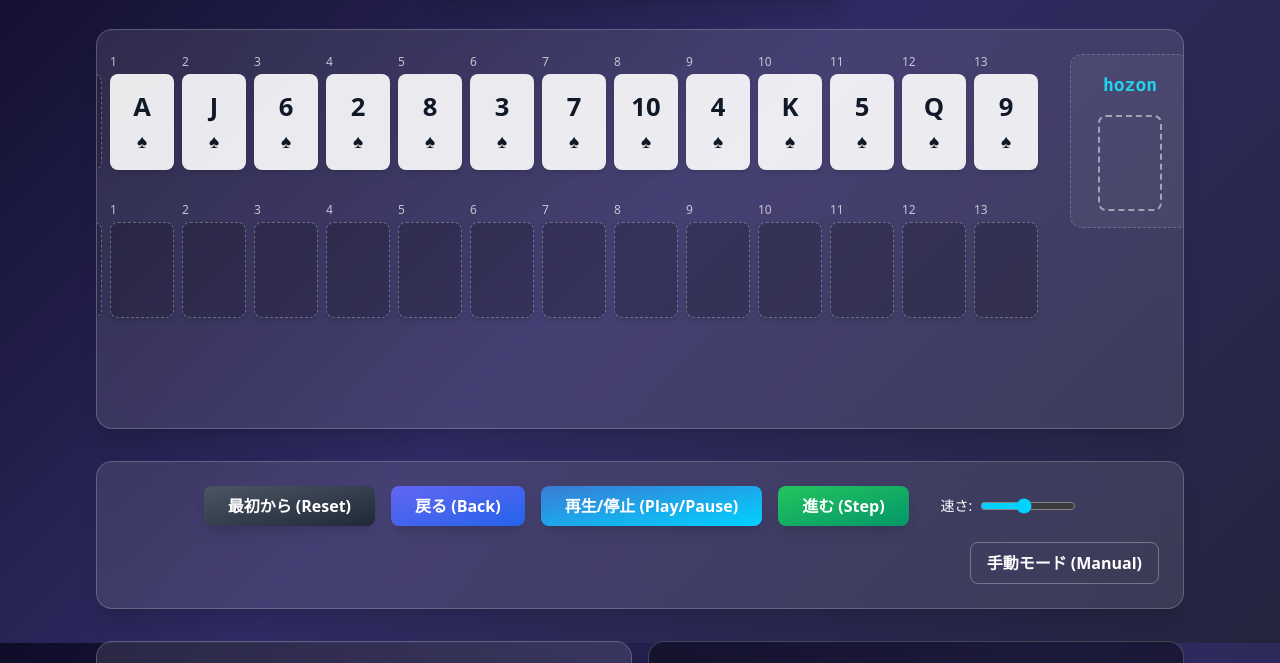
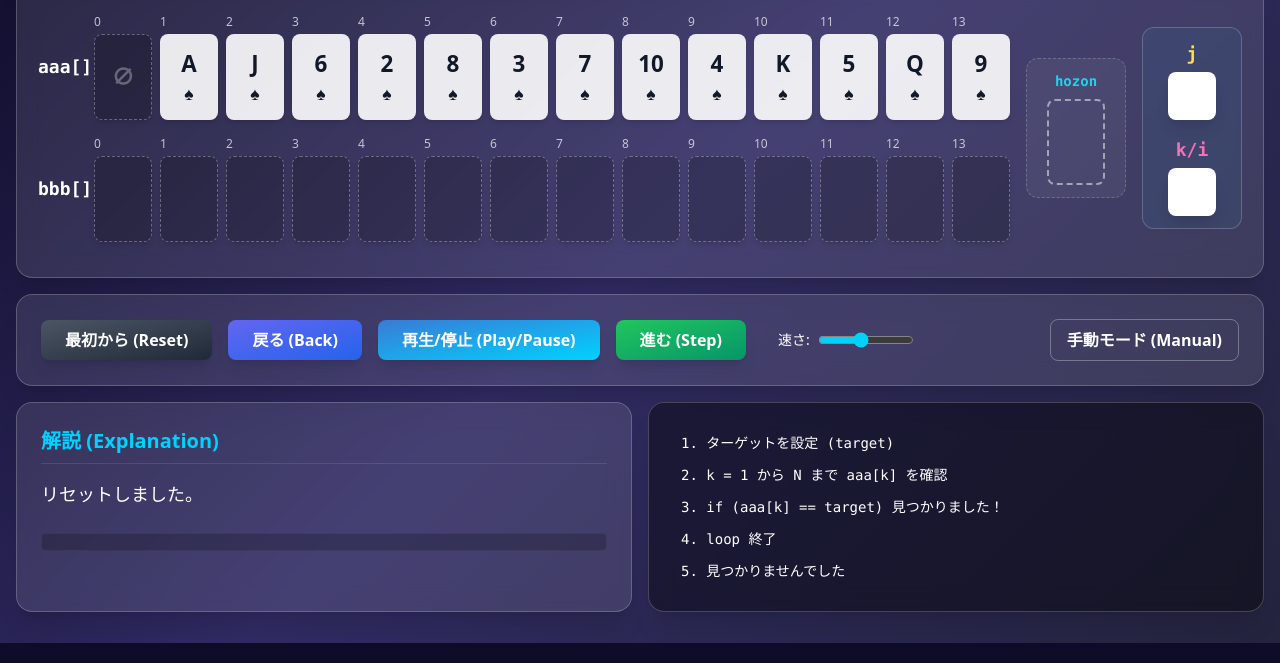
Before and after one commit to mkt918/pro_01, a website built with Vite: page 2026-02/2026-02-02_algorithm_cards/index.html in a window 1280 px wide. Shown: the part 157-820 px from the top of the page. Built offline with nearby package versions, Linux system fonts and the light colour scheme.

Commit message:
feat: アルゴリズムカード可視化ツールの初期UIとスタイリングを追加

```diff
--- a/2026-02/2026-02-02_algorithm_cards/index.html
+++ b/2026-02/2026-02-02_algorithm_cards/index.html
@@ -9,15 +9,15 @@
 </head>
 
 <body class="bg-bg-custom overflow-x-hidden">
-  <div id="app" class="w-full max-w-6xl p-8 flex flex-col gap-8">
+  <div id="app" class="w-full max-w-[1400px] p-4 flex flex-col gap-4">
     <header class="text-center">
-      <h1 class="text-5xl font-bold bg-gradient-to-r from-primary to-secondary bg-clip-text text-transparent italic">
+      <h1 class="text-4xl font-bold bg-gradient-to-r from-primary to-secondary bg-clip-text text-transparent italic">
         Algorithm Cards
       </h1>
-      <div class="glass-panel mt-4 inline-block py-2 px-4">
-        <label for="algo-select" class="font-medium">アルゴリズムを選択: </label>
+      <div class="glass-panel mt-2 inline-block py-1 px-4">
+        <label for="algo-select" class="font-medium text-sm">アルゴリズムを選択: </label>
         <select id="algo-select"
-          class="bg-white/10 text-white p-2 rounded focus:outline-none focus:ring-2 ring-primary border-none">
+          class="bg-white/10 text-white p-1 rounded focus:outline-none focus:ring-2 ring-primary border-none text-sm">
           <option value="linear" class="bg-gray-800">線形探索 (Linear Search)</option>
           <option value="binary" class="bg-gray-800">二分探索 (Binary Search)</option>
           <option value="minmax" class="bg-gray-800">最大・最小 (Min/Max)</option>
@@ -29,34 +29,34 @@
     </header>
 
     <div
-      class="stage glass-panel flex flex-col md:flex-row items-center md:items-start justify-center gap-8 min-h-[400px] overflow-x-auto"
+      class="stage glass-panel flex flex-col lg:flex-row items-center lg:items-center justify-center gap-4 min-h-[300px] overflow-x-auto"
       id="stage">
-      <div class="arrays-container flex flex-col gap-8">
-        <div class="array-row flex items-center gap-4">
-          <div class="array-label font-mono text-xl font-bold w-16 text-right">aaa[]</div>
+      <div class="arrays-container flex flex-col gap-4">
+        <div class="array-row flex items-center gap-2">
+          <div class="array-label font-mono text-lg font-bold w-12 text-right">aaa[]</div>
           <div class="array-slots flex gap-2" id="aaa-container"></div>
         </div>
 
-        <div class="array-row flex items-center gap-4">
-          <div class="array-label font-mono text-xl font-bold w-16 text-right">bbb[]</div>
+        <div class="array-row flex items-center gap-2">
+          <div class="array-label font-mono text-lg font-bold w-12 text-right">bbb[]</div>
           <div class="array-slots flex gap-2" id="bbb-container"></div>
         </div>
       </div>
 
       <div
-        class="hozon-container flex flex-col items-center gap-4 bg-white/5 p-4 rounded-xl border border-dashed border-white/20 min-w-[120px]">
-        <div class="text-lg font-bold font-mono text-cyan-400">hozon</div>
+        class="hozon-container flex flex-col items-center gap-2 bg-white/5 p-3 rounded-xl border border-dashed border-white/20 min-w-[100px]">
+        <div class="text-sm font-bold font-mono text-cyan-400">hozon</div>
         <div class="hozon-slot" id="hozon-slot"></div>
       </div>
 
       <div
-        class="variables-container flex flex-col gap-4 bg-cyan-400/5 p-4 rounded-xl border border-white/20 min-w-[100px]">
-        <div class="var-box flex flex-col items-center gap-2">
-          <div class="var-label font-bold font-mono text-xl text-yellow-300">j</div>
+        class="variables-container flex flex-row lg:flex-col gap-4 bg-cyan-400/5 p-3 rounded-xl border border-white/20 min-w-[100px]">
+        <div class="var-box flex flex-col items-center gap-1">
+          <div class="var-label font-bold font-mono text-lg text-yellow-300">j</div>
           <div class="var-value" id="var-j"></div>
         </div>
-        <div class="var-box flex flex-col items-center gap-2">
-          <div class="var-label font-bold font-mono text-xl text-pink-400">k (or i)</div>
+        <div class="var-box flex flex-col items-center gap-1">
+          <div class="var-label font-bold font-mono text-lg text-pink-400">k/i</div>
           <div class="var-value" id="var-k"></div>
         </div>
       </div>
--- a/2026-02/2026-02-02_algorithm_cards/style.css
+++ b/2026-02/2026-02-02_algorithm_cards/style.css
@@ -21,12 +21,12 @@
   }
 
   .card {
-    @apply w-16 h-24 bg-white/90 rounded-lg text-gray-800 flex flex-col justify-center items-center font-bold shadow-md select-none relative transition-all duration-300 border-2 border-transparent;
-    font-size: 1.6rem;
+    @apply w-[58px] h-[86px] bg-white/90 rounded-lg text-gray-800 flex flex-col justify-center items-center font-bold shadow-md select-none relative transition-all duration-300 border-2 border-transparent;
+    font-size: 1.4rem;
   }
 
   .card .suit {
-    font-size: 1.2rem;
+    font-size: 1.1rem;
   }
 
   .card.red {
@@ -55,11 +55,11 @@
   }
 
   .empty-slot {
-    @apply w-16 h-24 bg-black/20 text-white/30 border border-dashed border-white/30 flex justify-center items-center rounded-lg;
+    @apply w-[58px] h-[86px] bg-black/20 text-white/30 border border-dashed border-white/30 flex justify-center items-center rounded-lg;
   }
 
   .hozon-slot {
-    @apply w-16 h-24 border-2 border-dashed border-white/50 rounded-lg flex justify-center items-center;
+    @apply w-[58px] h-[86px] border-2 border-dashed border-white/50 rounded-lg flex justify-center items-center;
   }
 
   .var-value {
```
